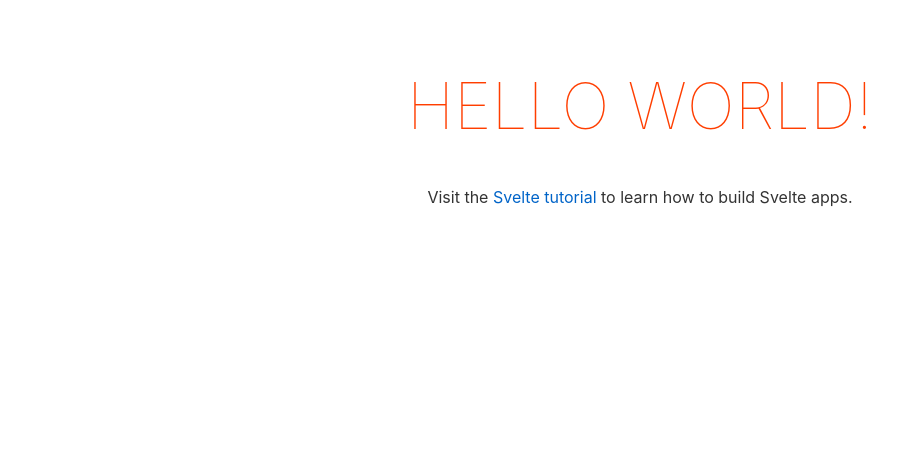
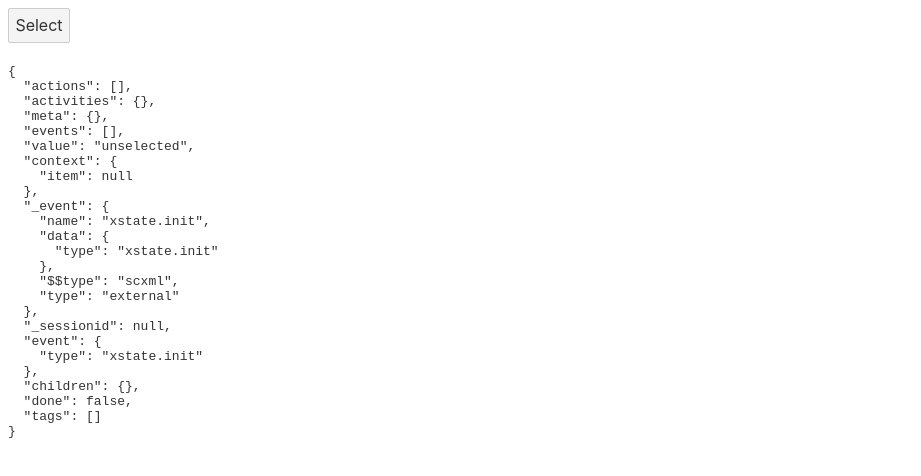
Before and after one commit to jmakeig/machine-store, a Svelte app: page / in a window 1280 px wide. Shown: the top 476 px of the page, without its empty margins (0-921 px from the left). Built offline with nearby package versions, Linux system fonts and the light colour scheme.

Commit message:
Initial take on XState-enabled store

```diff
--- a/src/App.svelte
+++ b/src/App.svelte
@@ -1,34 +1,12 @@
 <script>
-	export let name;
+	//import Collection from './Collection.svelte';
+	import Item from './Item.svelte';
+	import { ItemStore } from './store.js';
+
+	const item = {
+		id: 123,
+		name: `First item`
+	};
 </script>
 
-<style>
-	main {
-		text-align: center;
-		padding: 1em;
-		max-width: 240px;
-		margin: 0 auto;
-	}
-
-	h1 {
-		color: #ff3e00;
-		text-transform: uppercase;
-		font-size: 4em;
-		font-weight: 100;
-	}
-
-	@media (min-width: 640px) {
-		main {
-			max-width: none;
-		}
-	}
-</style>
-
-<main>
-	<h1>Hello {name}!</h1>
-	<p>
-		Visit the
-		<a href="https://svelte.dev/tutorial">Svelte tutorial</a>
-		to learn how to build Svelte apps.
-	</p>
-</main>
+<Item value={ItemStore(item)} />
--- /dev/null
+++ b/src/Item.svelte
@@ -0,0 +1,14 @@
+<script>
+	export let value;
+
+	let { state, dispatch } = value;
+</script>
+
+<div>
+	{#if $state.matches('unselected')}
+		<button on:click={event => dispatch('select')}>Select</button>
+	{:else if $state.matches('selected')}
+		<button on:click={event => dispatch('blur')}>Blur</button>
+	{/if}
+</div>
+<pre>{JSON.stringify($state, null, 2)}</pre>
--- a/src/main.js
+++ b/src/main.js
@@ -2,9 +2,7 @@ import App from './App.svelte';
 
 const app = new App({
 	target: document.body,
-	props: {
-		name: 'world'
-	}
+	props: {}
 });
 
 export default app;
--- /dev/null
+++ b/src/store.js
@@ -0,0 +1,41 @@
+import { readable } from 'svelte/store';
+import { Machine, interpret } from 'xstate';
+
+export function CollectionStore() {}
+
+const machine = Machine({
+	id: 'item',
+	initial: 'unselected',
+	context: {
+		item: null
+	},
+	states: {
+		unselected: {
+			on: {
+				select: 'selected'
+			}
+		},
+		selected: {
+			on: {
+				blur: 'unselected'
+			}
+		}
+	}
+});
+
+export function ItemStore(item) {
+	const service = interpret(machine.withContext({ ...machine.context, item }));
+	const store = readable(machine.initialState, set => {
+		service.onTransition(state => {
+			if (state.changed) {
+				set(state);
+			}
+		});
+		service.start();
+		return () => service.stop();
+	});
+	return {
+		state: store,
+		dispatch: service.send
+	};
+}
```
Also changed, not shown: src/Collection.svelte (added).
